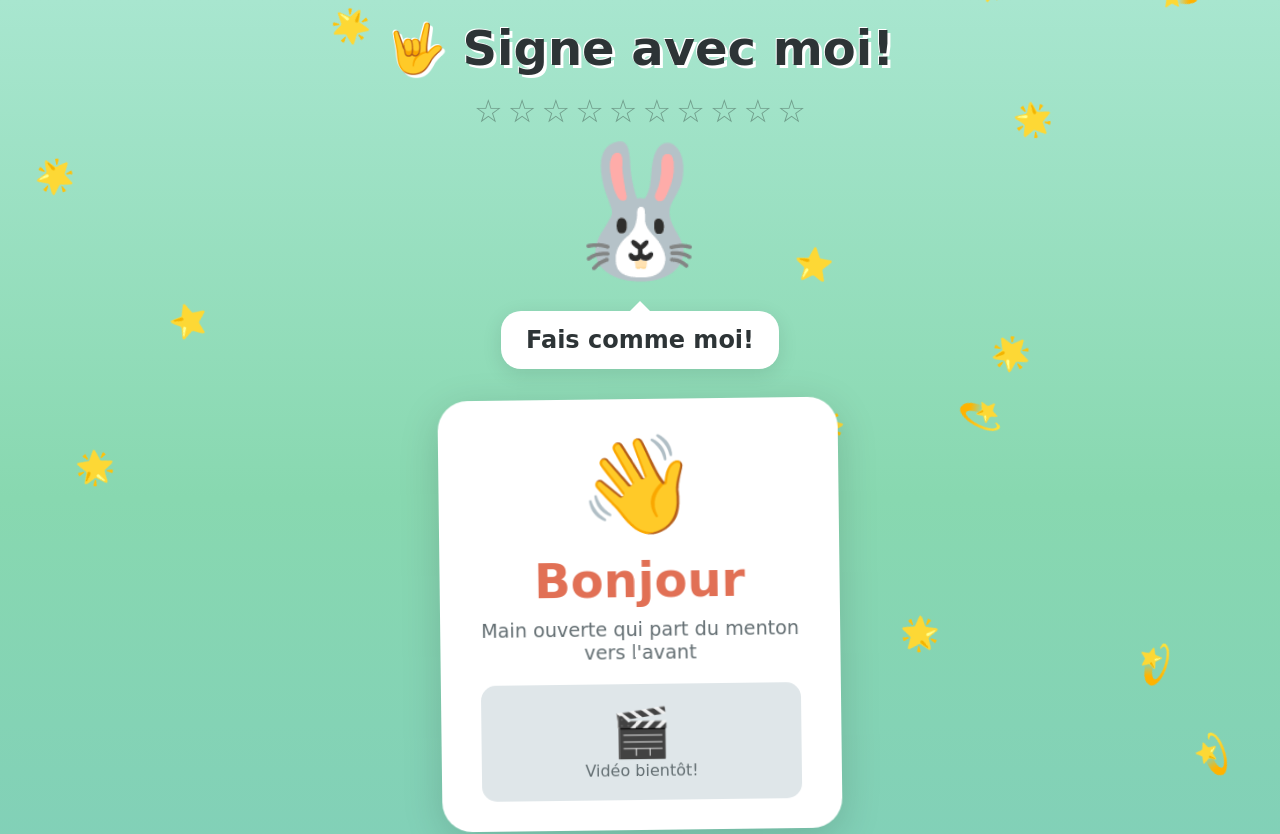
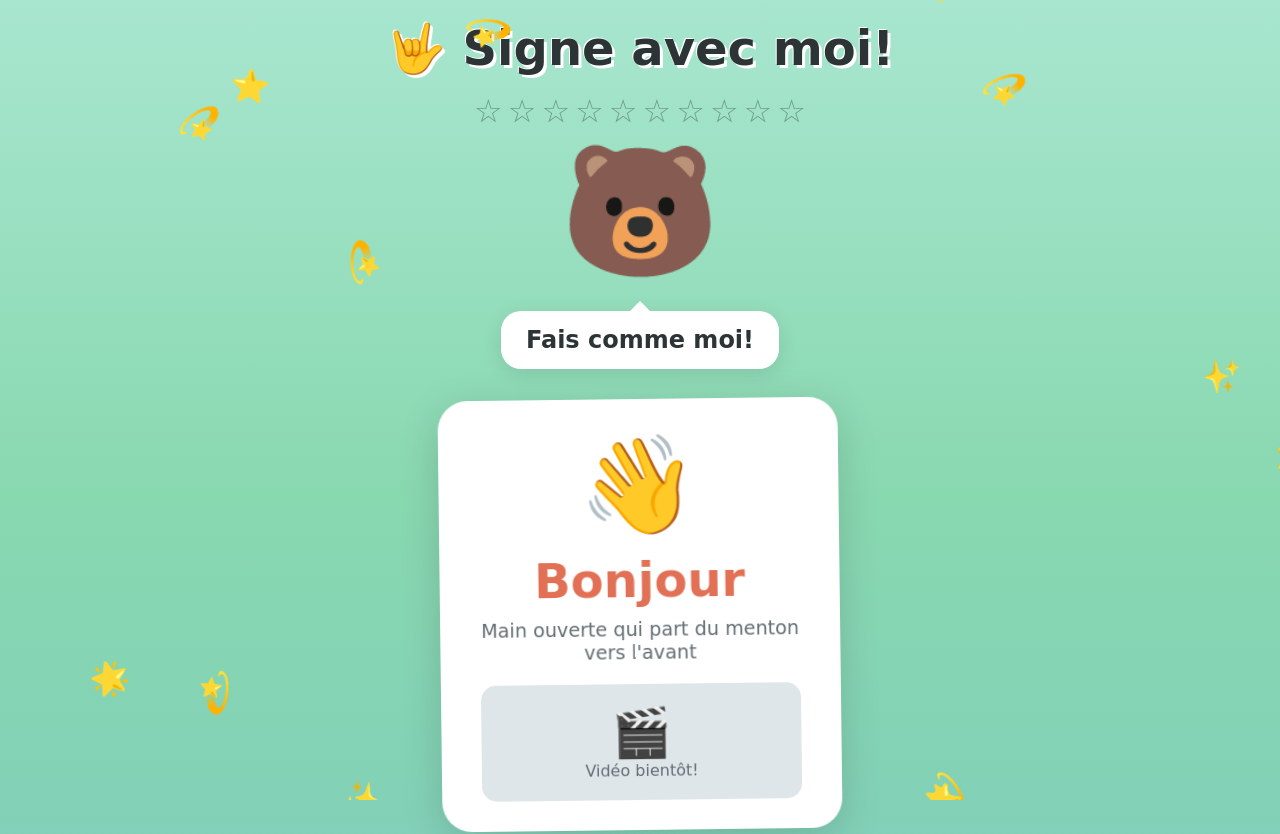
Before and after one commit to bendudebot/signe-avec-moi, a Next.js app in the folder frontend/: page / in a window 1280 px wide. Shown: the top 834 px of the page. Built offline with nearby package versions, Linux system fonts and the light colour scheme.

Commit message:
Fix hydration error: generate random values client-side only

```diff
--- a/frontend/pages/index.jsx
+++ b/frontend/pages/index.jsx
@@ -1,22 +1,39 @@
-import { useState, useCallback, useEffect } from 'react';
+import { useState, useEffect } from 'react';
 import Head from 'next/head';
 import { SIGNS } from '../data/signs';
 
-// Composant étoiles flottantes
+// Composant étoiles flottantes (rendu côté client seulement)
 function FloatingStars() {
+  const [stars, setStars] = useState([]);
+
+  useEffect(() => {
+    // Générer les étoiles côté client seulement
+    const emojis = ['⭐', '🌟', '✨', '💫'];
+    const generated = [...Array(15)].map((_, i) => ({
+      id: i,
+      emoji: emojis[Math.floor(Math.random() * emojis.length)],
+      left: `${Math.random() * 100}%`,
+      delay: `${Math.random() * 5}s`,
+      duration: `${3 + Math.random() * 4}s`
+    }));
+    setStars(generated);
+  }, []);
+
+  if (stars.length === 0) return null;
+
   return (
     <div className="floating-stars">
-      {[...Array(20)].map((_, i) => (
+      {stars.map((star) => (
         <div
-          key={i}
+          key={star.id}
           className="star"
           style={{
-            left: `${Math.random() * 100}%`,
-            animationDelay: `${Math.random() * 5}s`,
-            animationDuration: `${3 + Math.random() * 4}s`
+            left: star.left,
+            animationDelay: star.delay,
+            animationDuration: star.duration
           }}
         >
-          {['⭐', '🌟', '✨', '💫'][Math.floor(Math.random() * 4)]}
+          {star.emoji}
         </div>
       ))}
     </div>
@@ -25,8 +42,12 @@ function FloatingStars() {
 
 // Personnage animé
 function Mascot({ celebrating }) {
-  const mascotEmojis = ['🦊', '🐰', '🐻', '🦁', '🐨'];
-  const [mascot] = useState(mascotEmojis[Math.floor(Math.random() * mascotEmojis.length)]);
+  const [mascot, setMascot] = useState('🦊');
+
+  useEffect(() => {
+    const mascots = ['🦊', '🐰', '🐻', '🦁', '🐨'];
+    setMascot(mascots[Math.floor(Math.random() * mascots.length)]);
+  }, []);
 
   return (
     <div className={`mascot ${celebrating ? 'celebrating' : 'bounce'}`}>
@@ -46,7 +67,6 @@ function SignCard({ sign }) {
       <h2 className="sign-word">{sign.word}</h2>
       <p className="sign-desc">{sign.description}</p>
 
-      {/* Placeholder pour vidéo LSQ */}
       <div className="video-placeholder">
         <span>🎬</span>
         <p>Vidéo bientôt!</p>
@@ -62,7 +82,7 @@ function StarsBar({ count, max }) {
       {[...Array(max)].map((_, i) => (
         <span
           key={i}
-          className={`star-slot ${i < count ? 'earned pulse' : ''}`}
+          className={`star-slot ${i < count ? 'earned' : ''}`}
         >
           {i < count ? '⭐' : '☆'}
         </span>
@@ -93,20 +113,37 @@ function NavButtons({ onPrev, onNext, canPrev, canNext }) {
   );
 }
 
-// Confettis maison
+// Confettis
 function Confetti({ show }) {
-  if (!show) return null;
+  const [pieces, setPieces] = useState([]);
+
+  useEffect(() => {
+    if (show) {
+      const colors = ['#ff6b6b', '#4ecdc4', '#ffe66d', '#95e1d3', '#f38181'];
+      const generated = [...Array(50)].map((_, i) => ({
+        id: i,
+        left: `${Math.random() * 100}%`,
+        color: colors[Math.floor(Math.random() * colors.length)],
+        delay: `${Math.random() * 0.5}s`
+      }));
+      setPieces(generated);
+    } else {
+      setPieces([]);
+    }
+  }, [show]);
+
+  if (!show || pieces.length === 0) return null;
 
   return (
     <div className="confetti-container">
-      {[...Array(50)].map((_, i) => (
+      {pieces.map((piece) => (
         <div
-          key={i}
+          key={piece.id}
           className="confetti-piece"
           style={{
-            left: `${Math.random() * 100}%`,
-            backgroundColor: ['#ff6b6b', '#4ecdc4', '#ffe66d', '#95e1d3', '#f38181'][Math.floor(Math.random() * 5)],
-            animationDelay: `${Math.random() * 0.5}s`
+            left: piece.left,
+            backgroundColor: piece.color,
+            animationDelay: piece.delay
           }}
         />
       ))}
@@ -128,7 +165,6 @@ export default function Home() {
   const handleNext = () => {
     if (currentIndex < SIGNS.length - 1) {
       setCurrentIndex(i => i + 1);
-      // Pour la démo, on donne une étoile à chaque avancement
       setStars(s => Math.min(s + 1, SIGNS.length));
       setCelebrating(true);
       setTimeout(() => setCelebrating(false), 2000);
@@ -175,11 +211,7 @@ export default function Home() {
       </main>
 
       <style jsx global>{`
-        * {
-          box-sizing: border-box;
-          margin: 0;
-          padding: 0;
-        }
+        * { box-sizing: border-box; margin: 0; padding: 0; }
 
         body {
           font-family: 'Comic Sans MS', 'Chalkboard', cursive, sans-serif;
@@ -196,7 +228,6 @@ export default function Home() {
           position: relative;
         }
 
-        /* Étoiles flottantes */
         .floating-stars {
           position: fixed;
           inset: 0;
@@ -215,11 +246,7 @@ export default function Home() {
           100% { transform: translateY(-100px) rotate(360deg); opacity: 0; }
         }
 
-        /* Header */
-        .header {
-          text-align: center;
-          margin-bottom: 20px;
-        }
+        .header { text-align: center; margin-bottom: 20px; }
         .header h1 {
           font-size: 3rem;
           color: #2d3436;
@@ -227,29 +254,16 @@ export default function Home() {
           margin-bottom: 15px;
         }
 
-        /* Barre d'étoiles */
-        .stars-bar {
-          display: flex;
-          justify-content: center;
-          gap: 5px;
-          font-size: 2rem;
-        }
-        .star-slot {
-          transition: transform 0.3s;
-        }
-        .star-slot.earned {
-          animation: pop 0.5s ease;
-        }
-        .star-slot:not(.earned) {
-          opacity: 0.3;
-        }
+        .stars-bar { display: flex; justify-content: center; gap: 5px; font-size: 2rem; }
+        .star-slot { transition: transform 0.3s; }
+        .star-slot.earned { animation: pop 0.5s ease; }
+        .star-slot:not(.earned) { opacity: 0.3; }
         @keyframes pop {
           0% { transform: scale(1); }
           50% { transform: scale(1.5); }
           100% { transform: scale(1); }
         }
 
-        /* Contenu principal */
         .content {
           display: flex;
           flex-direction: column;
@@ -257,19 +271,10 @@ export default function Home() {
           gap: 30px;
         }
 
-        /* Mascotte */
-        .mascot {
-          text-align: center;
-        }
-        .mascot-emoji {
-          font-size: 8rem;
-        }
-        .mascot.bounce .mascot-emoji {
-          animation: bounce 1s ease infinite;
-        }
-        .mascot.celebrating .mascot-emoji {
-          animation: spin 0.5s ease;
-        }
+        .mascot { text-align: center; }
+        .mascot-emoji { font-size: 8rem; }
+        .mascot.bounce .mascot-emoji { animation: bounce 1s ease infinite; }
+        .mascot.celebrating .mascot-emoji { animation: spin 0.5s ease; }
         @keyframes bounce {
           0%, 100% { transform: translateY(0); }
           50% { transform: translateY(-20px); }
@@ -300,7 +305,6 @@ export default function Home() {
           border-bottom-color: white;
         }
 
-        /* Carte du signe */
         .sign-card {
           background: white;
           border-radius: 30px;
@@ -310,38 +314,22 @@ export default function Home() {
           max-width: 400px;
           width: 100%;
         }
-        .sign-card.wiggle {
-          animation: wiggle 3s ease-in-out infinite;
-        }
+        .sign-card.wiggle { animation: wiggle 3s ease-in-out infinite; }
         @keyframes wiggle {
           0%, 100% { transform: rotate(-1deg); }
           50% { transform: rotate(1deg); }
         }
-        .sign-emoji-big {
-          font-size: 6rem;
-          margin-bottom: 10px;
-        }
-        .sign-word {
-          font-size: 3rem;
-          color: #e17055;
-          margin-bottom: 10px;
-        }
-        .sign-desc {
-          font-size: 1.2rem;
-          color: #636e72;
-          margin-bottom: 20px;
-        }
+        .sign-emoji-big { font-size: 6rem; margin-bottom: 10px; }
+        .sign-word { font-size: 3rem; color: #e17055; margin-bottom: 10px; }
+        .sign-desc { font-size: 1.2rem; color: #636e72; margin-bottom: 20px; }
         .video-placeholder {
           background: #dfe6e9;
           border-radius: 15px;
           padding: 20px;
           color: #636e72;
         }
-        .video-placeholder span {
-          font-size: 3rem;
-        }
+        .video-placeholder span { font-size: 3rem; }
 
-        /* Barre de progression */
         .progress-section {
           margin: 30px 0;
           display: flex;
@@ -362,18 +350,9 @@ export default function Home() {
           border-radius: 15px;
           transition: width 0.5s ease;
         }
-        .progress-text {
-          font-size: 1.5rem;
-          font-weight: bold;
-          color: #2d3436;
-        }
+        .progress-text { font-size: 1.5rem; font-weight: bold; color: #2d3436; }
 
-        /* Boutons navigation */
-        .nav-buttons {
-          display: flex;
-          justify-content: center;
-          gap: 20px;
-        }
+        .nav-buttons { display: flex; justify-content: center; gap: 20px; }
         .nav-btn {
           font-family: inherit;
           font-size: 1.5rem;
@@ -385,24 +364,14 @@ export default function Home() {
           transition: transform 0.2s, box-shadow 0.2s;
           box-shadow: 0 5px 15px rgba(0,0,0,0.2);
         }
-        .nav-btn.prev {
-          background: #74b9ff;
-          color: white;
-        }
-        .nav-btn.next {
-          background: #ff6b6b;
-          color: white;
-        }
+        .nav-btn.prev { background: #74b9ff; color: white; }
+        .nav-btn.next { background: #ff6b6b; color: white; }
         .nav-btn:hover:not(:disabled) {
           transform: scale(1.05);
           box-shadow: 0 8px 25px rgba(0,0,0,0.3);
         }
-        .nav-btn:disabled {
-          opacity: 0.5;
-          cursor: not-allowed;
-        }
+        .nav-btn:disabled { opacity: 0.5; cursor: not-allowed; }
 
-        /* Confettis */
         .confetti-container {
           position: fixed;
           inset: 0;
@@ -417,14 +386,8 @@ export default function Home() {
           animation: confetti-fall 3s ease-out forwards;
         }
         @keyframes confetti-fall {
-          0% {
-            transform: translateY(0) rotate(0deg);
-            opacity: 1;
-          }
-          100% {
-            transform: translateY(100vh) rotate(720deg);
-            opacity: 0;
-          }
+          0% { transform: translateY(0) rotate(0deg); opacity: 1; }
+          100% { transform: translateY(100vh) rotate(720deg); opacity: 0; }
         }
       `}</style>
     </>
```
